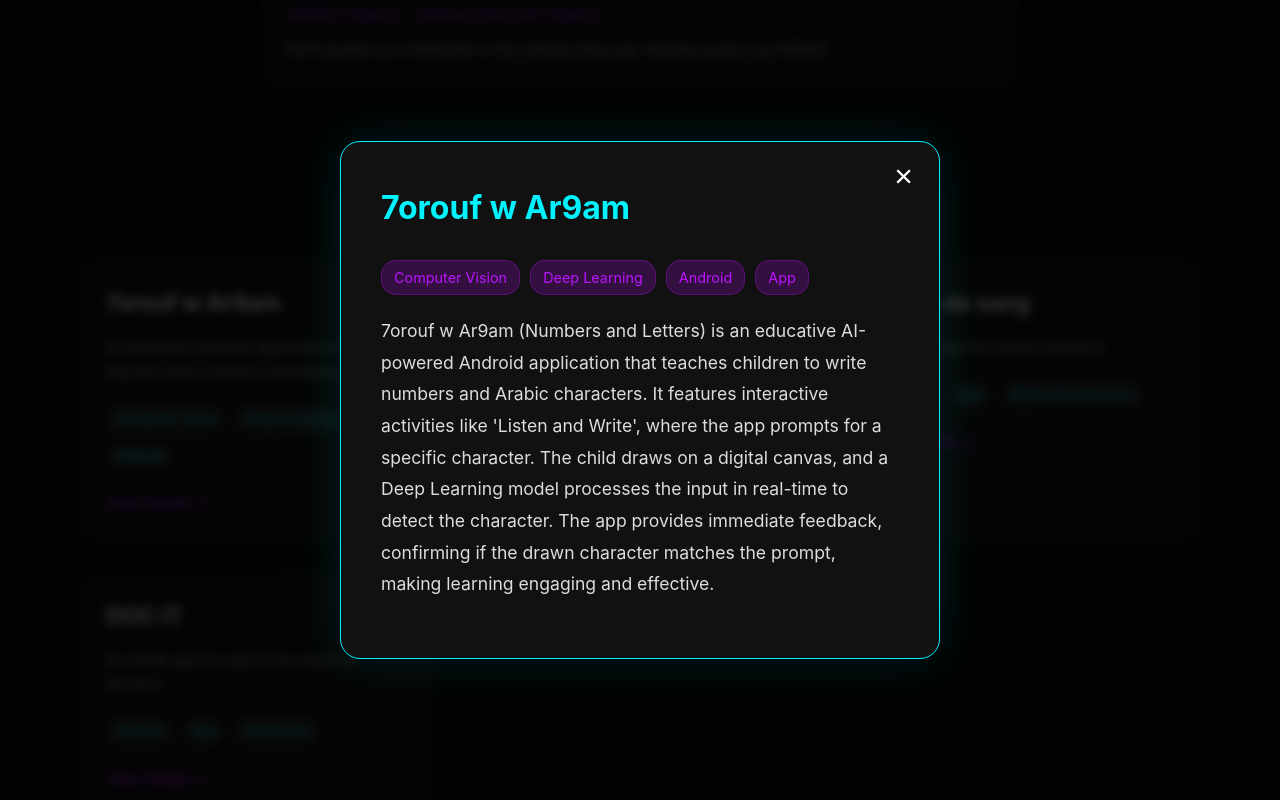
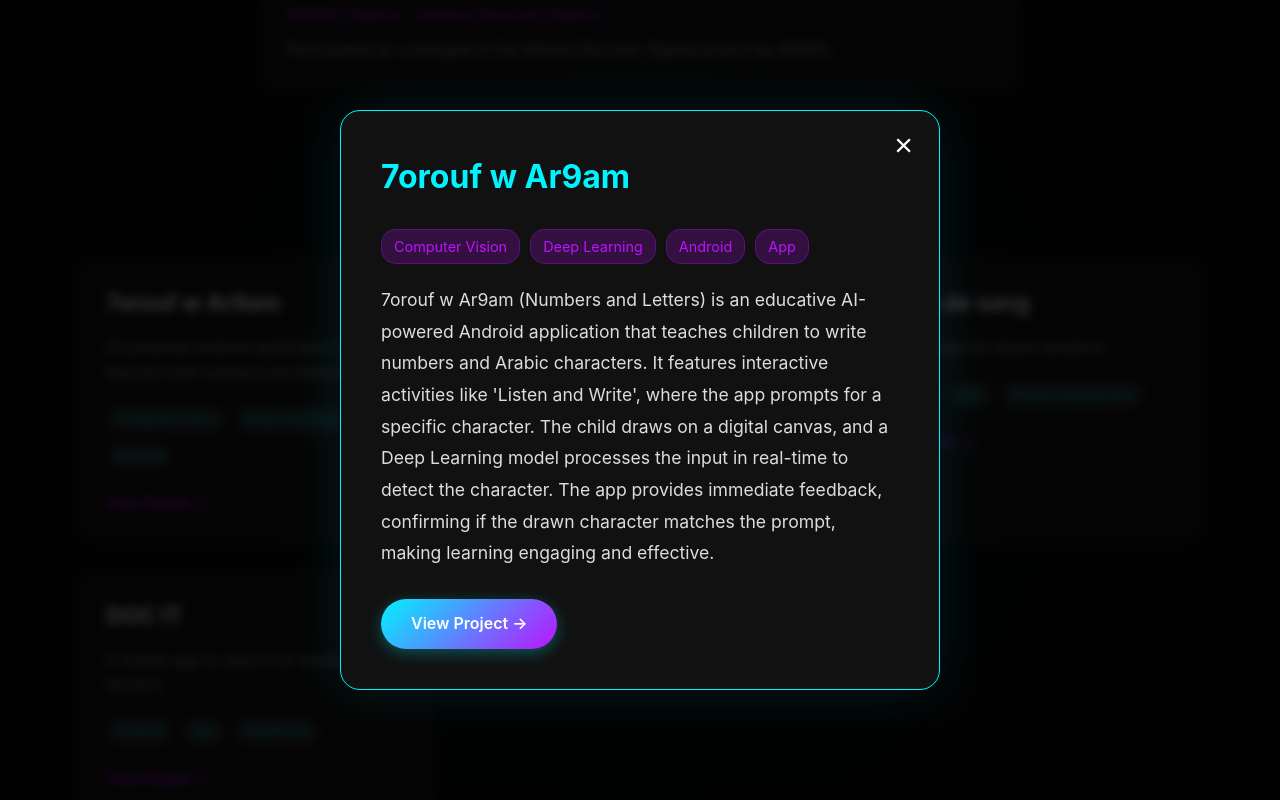
Before and after one commit to zakariabouchelaghm/portfolio1, a React (Vite) app: page / in a window 1280 px wide. Both pictures are taken after a click on the element 256 px from the left and 3254 px from the top of the page. Shown: the part 2854-3654 px from the top of the page. Built offline with nearby package versions, Linux system fonts and the light colour scheme.

Commit message:
Add project links to all projects with View Project button in modal

```diff
--- a/src/components/ProjectModal.css
+++ b/src/components/ProjectModal.css
@@ -79,4 +79,25 @@
     color: #ddd;
     line-height: 1.8;
     font-size: 1.1rem;
+    margin-bottom: 20px;
 }
+
+.project-link-button {
+    display: inline-block;
+    padding: 12px 30px;
+    background: linear-gradient(135deg, var(--primary-color), var(--secondary-color));
+    color: #fff;
+    text-decoration: none;
+    border-radius: 25px;
+    font-weight: 600;
+    font-size: 1rem;
+    transition: all 0.3s ease;
+    box-shadow: 0 4px 15px rgba(0, 243, 255, 0.3);
+    margin-top: 10px;
+}
+
+.project-link-button:hover {
+    transform: translateY(-2px);
+    box-shadow: 0 6px 25px rgba(0, 243, 255, 0.5);
+    background: linear-gradient(135deg, var(--secondary-color), var(--primary-color));
+}
--- a/src/components/ProjectModal.jsx
+++ b/src/components/ProjectModal.jsx
@@ -15,6 +15,16 @@ const ProjectModal = ({ project, onClose }) => {
                     ))}
                 </div>
                 <p className="modal-description">{project.fullDescription}</p>
+                {project.link && (
+                    <a
+                        href={project.link}
+                        target="_blank"
+                        rel="noopener noreferrer"
+                        className="project-link-button"
+                    >
+                        View Project →
+                    </a>
+                )}
             </div>
         </div>
     );
--- a/src/data/projects.js
+++ b/src/data/projects.js
@@ -4,28 +4,32 @@ export const featuredProjects = [
         title: "7orouf w Ar9am",
         shortDescription: "AI-powered Android application that teaches kids numbers and letters.",
         fullDescription: "7orouf w Ar9am (Numbers and Letters) is an educative AI-powered Android application that teaches children to write numbers and Arabic characters. It features interactive activities like 'Listen and Write', where the app prompts for a specific character. The child draws on a digital canvas, and a Deep Learning model processes the input in real-time to detect the character. The app provides immediate feedback, confirming if the drawn character matches the prompt, making learning engaging and effective.",
-        tags: ["Computer Vision", "Deep Learning", "Android", "App"]
+        tags: ["Computer Vision", "Deep Learning", "Android", "App"],
+        link: "https://github.com/zakariabouchelaghm/7orouf_wa_Ar9am"
     },
     {
         id: 2,
         title: "B-TGNN",
         shortDescription: "Master Graduation Thesis: Botnet detection using Graph Neural Networks.",
         fullDescription: "B-TGNN is a Master Graduation Thesis project that introduces a new architecture for detecting Botnets based on their network traffic. It leverages the power of Graph Neural Networks (GNNs) to analyze complex network topology and traffic patterns, offering a robust solution for identifying malicious botnet activities.",
-        tags: ["Deep Learning", "GNN", "Network Security", "Research"]
+        tags: ["Deep Learning", "GNN", "Network Security", "Research"],
+        link: "https://drive.google.com/drive/folders/1GuQ9RF7DZ4SF91vT32MfEe1a6zOyAENY?usp=sharing"
     },
     {
         id: 3,
         title: "Goûte de sang",
         shortDescription: "A mobile app for blood donators.",
         fullDescription: "Goûte de sang is a mobile application designed to facilitate blood donation. It connects donors with those in need and blood banks, streamlining the donation process and helping to save lives. The app provides a user-friendly interface for scheduling donations and tracking history.",
-        tags: ["Android", "App", "Mobile Development"]
+        tags: ["Android", "App", "Mobile Development"],
+        link: "https://drive.google.com/drive/folders/1NubMDLCUyKtEIXWO1PONOMYFV4IteEdK?usp=sharing"
     },
     {
         id: 4,
         title: "DOC IT",
         shortDescription: "A mobile app to search for medical doctors.",
         fullDescription: "DOC IT is an Android application that simplifies the process of finding medical professionals. Users can search for doctors by specialty, location, and availability, making healthcare access more convenient and efficient.",
-        tags: ["Android", "App", "Healthcare"]
+        tags: ["Android", "App", "Healthcare"],
+        link: "https://drive.google.com/drive/folders/1F2j0HVucKS7NfEhm9aFxpJr-EeY6vjTk?usp=sharing"
     }
 ];
 
@@ -35,6 +39,7 @@ export const relatedProjects = [
         title: "ESI-MAGAZINE",
         shortDescription: "A magazine that gives news about our school and technology.",
         fullDescription: "ESI-MAGAZINE is a digital publication dedicated to sharing the latest news and updates from the school, alongside articles on emerging technology trends and interviews with students. It serves as a platform for students to stay informed and engaged with the campus community and the tech world.",
-        tags: ["Magazine", "Technology", "School News", "Media"]
+        tags: ["Magazine", "Technology", "School News", "Media"],
+        link: "https://www.esi-sba.dz/fr/index.php/esi-magazine-3eme-edition/"
     }
 ];
```
